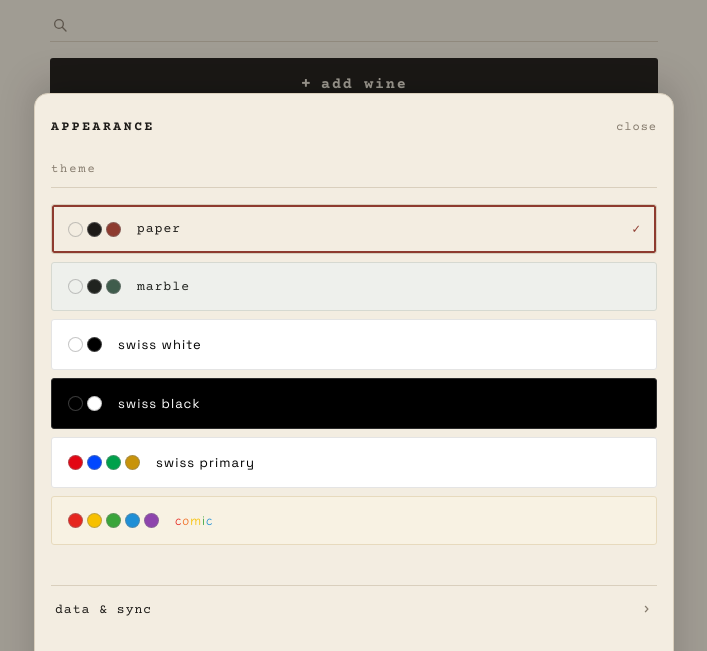
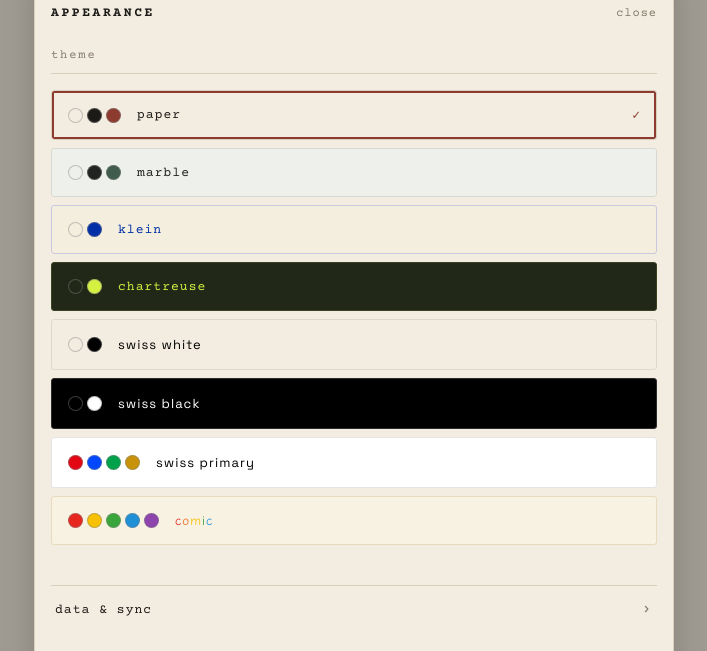
Before and after one commit to benbsag/canons, a plain HTML site: page index.html in a window 1280 px wide. Both pictures are taken after a click on the button "Appearance settings". Shown: the part 101-752 px from the top of the page, without its empty margins (286-993 px from the left). Drawn offline with nearby package versions, Linux system fonts and the light colour scheme; a web font is replaced by a local one.

Commit message:
Add Klein and Chartreuse themes; cream background for Swiss White

```diff
--- a/app.js
+++ b/app.js
@@ -40,7 +40,9 @@
   const THEMES = [
     { id: "paper", label: "Paper", swatches: ["#f3ede1", "#1c1a17", "#8e3b2f"] },
     { id: "marble", label: "Marble", swatches: ["#eef0ec", "#20231f", "#3f5c4c"] },
-    { id: "swiss-white", label: "Swiss White", swatches: ["#ffffff", "#000000"] },
+    { id: "klein", label: "Klein", swatches: ["#f4eedf", "#002fa7"] },
+    { id: "chartreuse", label: "Chartreuse", swatches: ["#222818", "#d4f040"] },
+    { id: "swiss-white", label: "Swiss White", swatches: ["#f3ede1", "#000000"] },
     { id: "swiss-black", label: "Swiss Black", swatches: ["#000000", "#ffffff"] },
     { id: "swiss-primary", label: "Swiss Primary", swatches: ["#e30613", "#0047ff", "#00a14b", "#c8930a"] },
     { id: "comic", label: "Comic", swatches: ["#e6261f", "#f7c000", "#3aa53b", "#1f8fd6", "#8e44ad"] },
--- a/styles.css
+++ b/styles.css
@@ -58,6 +58,45 @@
   --accent: #3f5c4c;
 }
 
+/* Klein — warm cream ground with International Klein Blue throughout. */
+[data-theme="klein"] {
+  --paper: #f4eedf;
+  --ink: #002fa7;
+  --muted: #6070b8;
+  --hairline: #c8c8e0;
+  --accent: #002fa7;
+}
+
+/* Chartreuse — deep olive-brown ground, chartreuse ink and accent. */
+[data-theme="chartreuse"] {
+  --paper: #222818;
+  --ink: #d4f040;
+  --muted: #7a9038;
+  --hairline: #3a4222;
+  --accent: #d4f040;
+  color-scheme: dark;
+}
+
+/* Normalise the stamp blend on Klein (blue on cream reads fine multiply, but
+   IKB is dark enough to drop to a simple overlay; opacity keeps the faded look). */
+html[data-theme="klein"] .stamp {
+  mix-blend-mode: normal;
+}
+
+/* On the dark chartreuse ground, multiply washes the stamp out — use normal. */
+html[data-theme="chartreuse"] .stamp {
+  mix-blend-mode: normal;
+  opacity: 0.65;
+}
+
+/* Chartreuse save/add buttons: dark ink on chartreuse so they stay readable. */
+html[data-theme="chartreuse"] .add-btn-large,
+html[data-theme="chartreuse"] .research-trigger,
+html[data-theme="chartreuse"] .save-btn,
+html[data-theme="chartreuse"] .detail-save-top {
+  color: #222818;
+}
+
 /* ---- Swiss / International Typographic Style ----------------------------
    Space Grotesk throughout, larger and bolder, no italics. The three Swiss
    themes share this typography and differ only in palette. Overriding the
@@ -69,10 +108,10 @@
 }
 
 [data-theme="swiss-white"] {
-  --paper: #ffffff;
+  --paper: #f3ede1;
   --ink: #000000;
   --muted: #6f6f6f;
-  --hairline: #e4e4e4;
+  --hairline: #ddd8cc;
   --accent: #000000;
 }
 
```
